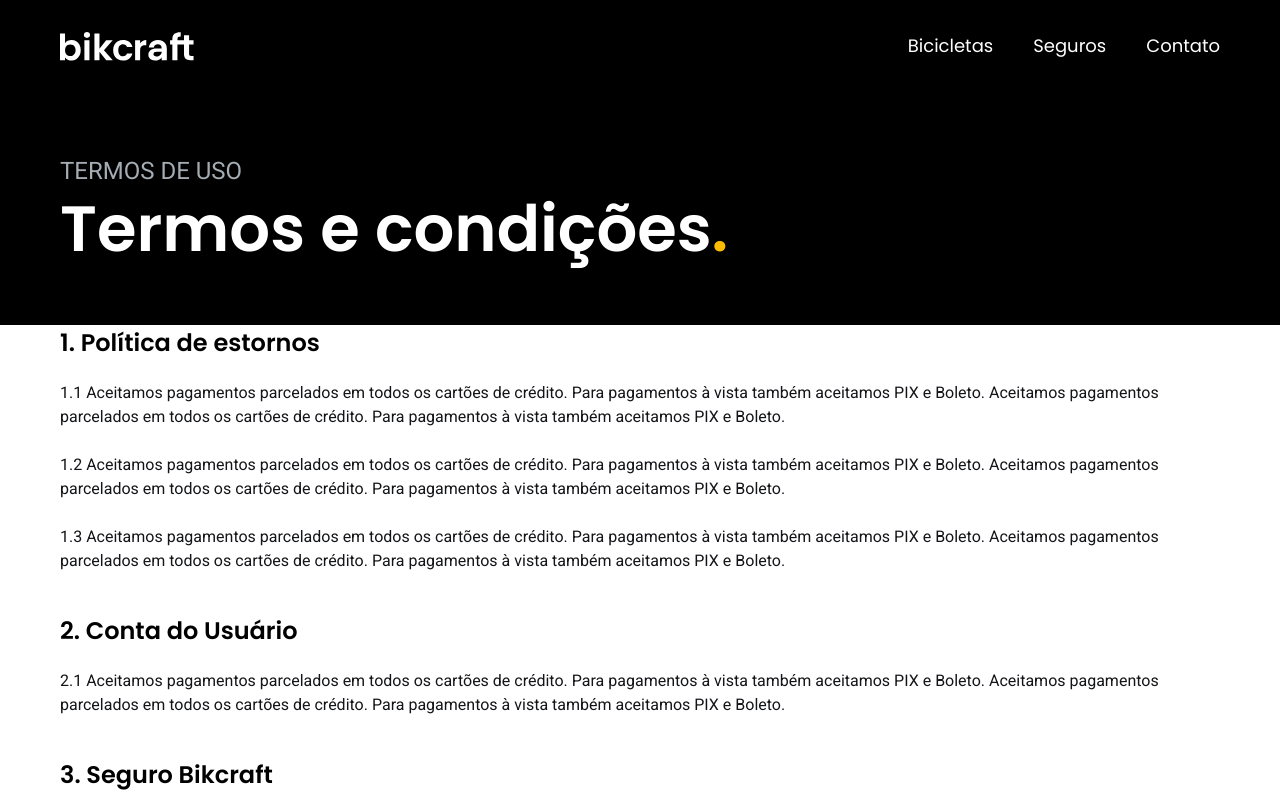
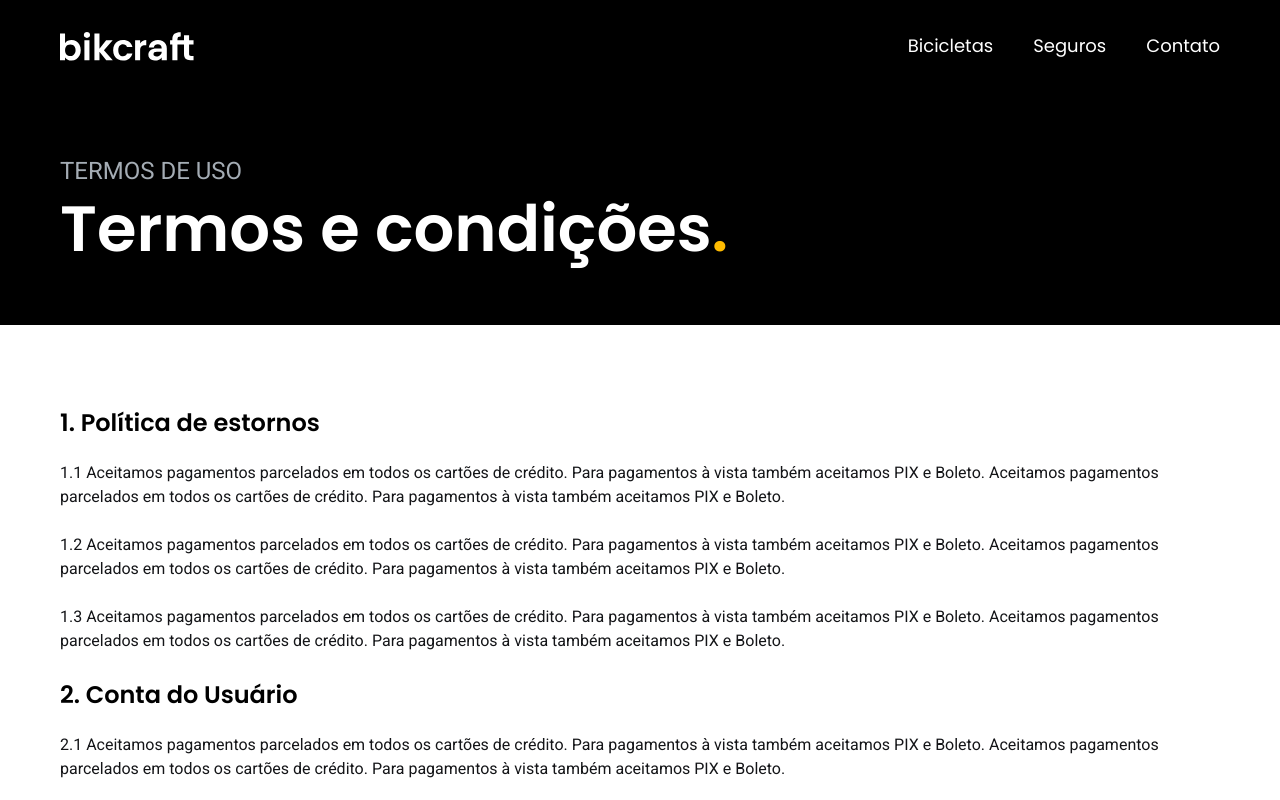
Before and after one commit to Leoodaviid/bikcraft, a React (Create React App) app: page /termos in a window 1280 px wide. Shown: the top 800 px of the page. Built offline with nearby package versions, Linux system fonts and the light colour scheme.

Commit message:
Ajustes page terms

```diff
--- a/src/pages/Termos/Termos.tsx
+++ b/src/pages/Termos/Termos.tsx
@@ -5,9 +5,10 @@ import { Container } from './styles'
 const Termos = () => {
   return (
     <>
-      <Head title='Termos' description='Termos de uso' />
+      <Head title='Termos' description='Termos e condições.' />
       <UseTitle />
-      <Container className='terms container'>
+      <Container aria-label='Termos e condições'>
+        <div className='terms container'>
           <h2>1. Política de estornos</h2>
           <p>
             1.1 Aceitamos pagamentos parcelados em todos os cartões de crédito. Para pagamentos à
@@ -36,6 +37,7 @@ const Termos = () => {
             vista também aceitamos PIX e Boleto. Aceitamos pagamentos parcelados em todos os cartões
             de crédito. Para pagamentos à vista também aceitamos PIX e Boleto.
           </p>
+        </div>
       </Container>
     </>
   )
--- a/src/pages/Termos/styles.ts
+++ b/src/pages/Termos/styles.ts
@@ -1,6 +1,6 @@
 import styled from 'styled-components'
 
-export const Container = styled.div`
+export const Container = styled.section`
   padding: 5rem 0 5rem 0;
   h2 {
     font: 600 ${({ theme }) => theme.fontSize['2xl']} / 1.5
@@ -8,9 +8,7 @@ export const Container = styled.div`
     color: ${({ theme }) => theme.colors.black};
     margin-bottom: 1.25rem;
   }
-  p + h2 {
-    margin-top: 2.5rem;
-  }
+
   p {
     font: 400 ${({ theme }) => theme.fontSize.base} / 1.5 ${({ theme }) => theme.fontFamily.rob};
     color: ${({ theme }) => theme.colors.gray900};
```
Lines whose indentation alone changed are shown as unchanged.
